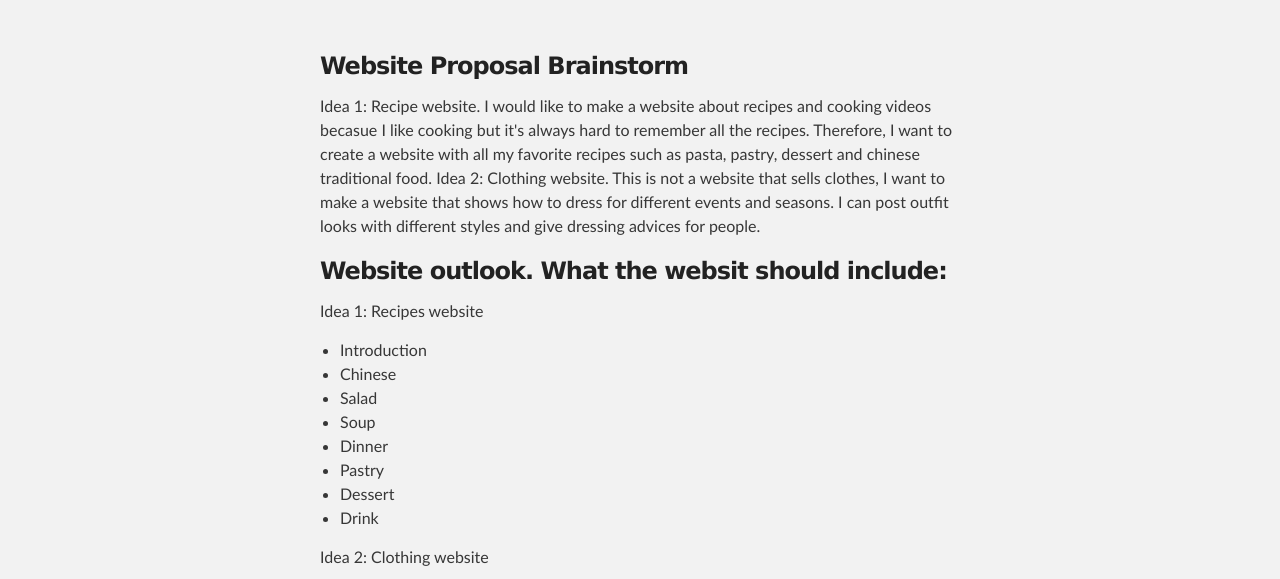
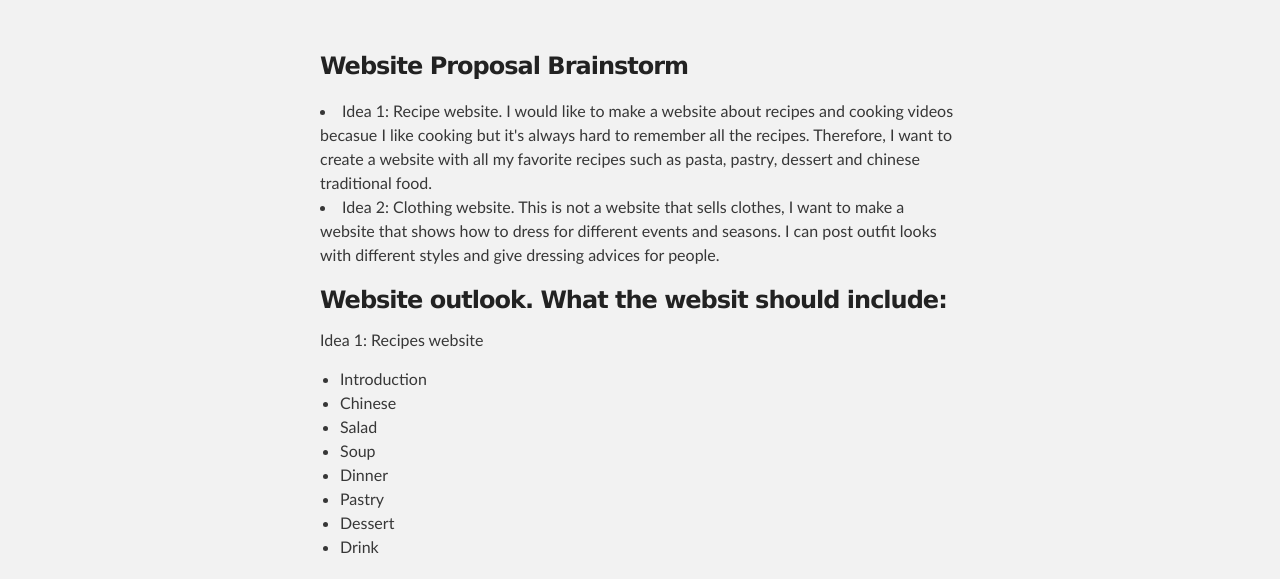
Before and after one commit to aismichelleip/CTD-Planning-Site-MIp, a plain HTML site: page index.html in a window 1280 px wide. Shown: the part 176-755 px from the top of the page. Drawn offline with Linux system fonts and the light colour scheme.

Commit message:
Update index.html

```diff
--- a/index.html
+++ b/index.html
@@ -32,9 +32,9 @@
 <a id="Website Proposal Brainstorm" class="anchor" href="#Website Proposal Brainstorm" aria-hidden="true"><span class="octicon octicon-link"></span></a>Website Proposal Brainstorm</h3>
 
 <p>
-  Idea 1: Recipe website. I would like to make a website about recipes and cooking videos becasue I like cooking but it's always hard to remember all the recipes. Therefore, I want to create a website with all my favorite recipes such as pasta, pastry, dessert and chinese traditional food.
+  <li>Idea 1: Recipe website. I would like to make a website about recipes and cooking videos becasue I like cooking but it's always hard to remember all the recipes. Therefore, I want to create a website with all my favorite recipes such as pasta, pastry, dessert and chinese traditional food.</li>
 
-  Idea 2: Clothing website. This is not a website that sells clothes, I want to make a website that shows how to dress for different events and seasons. I can post outfit looks with different styles and give dressing advices for people.
+  <li>Idea 2: Clothing website. This is not a website that sells clothes, I want to make a website that shows how to dress for different events and seasons. I can post outfit looks with different styles and give dressing advices for people.</li>
 </p>
 
 <h3>
```
